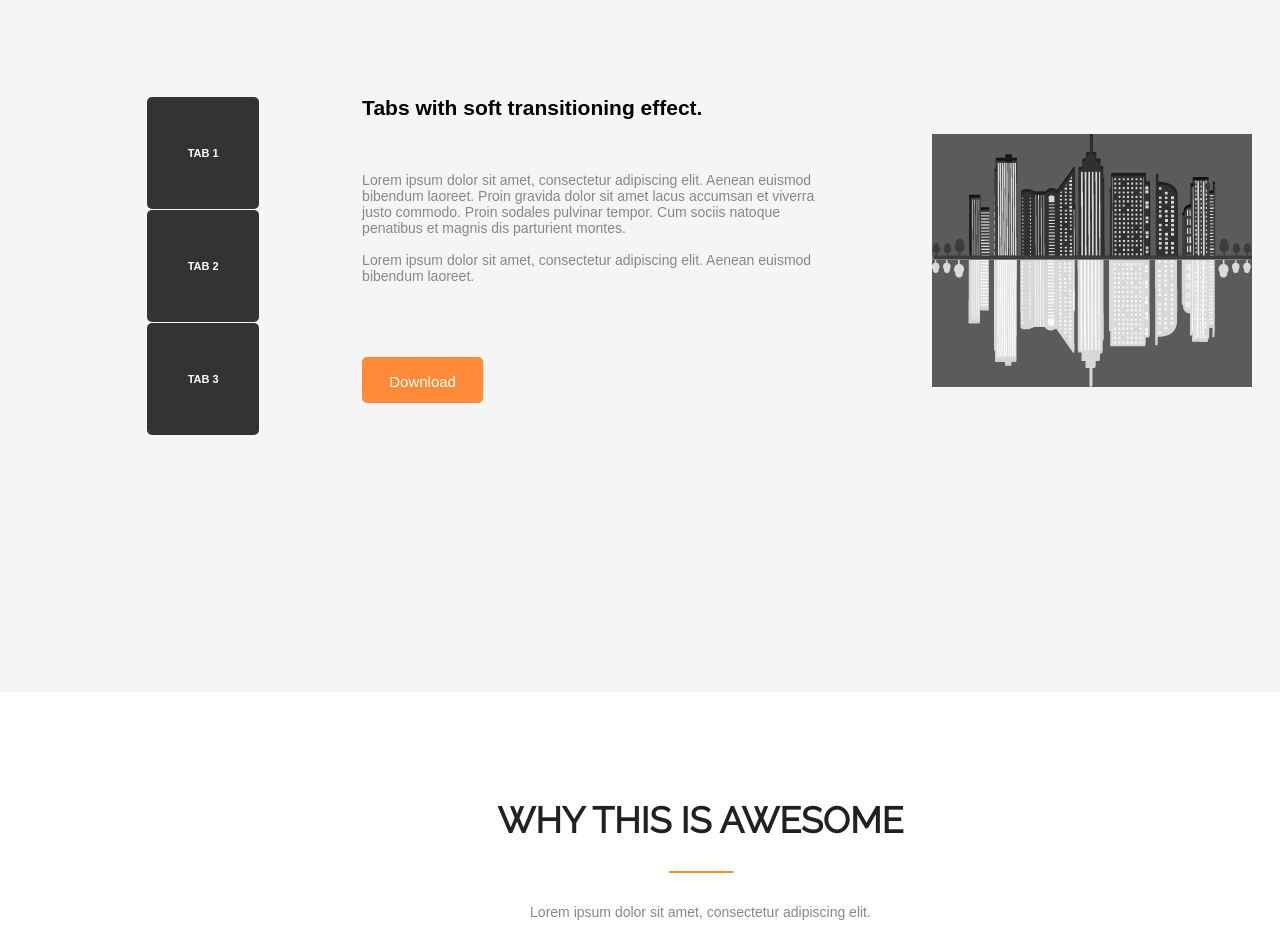
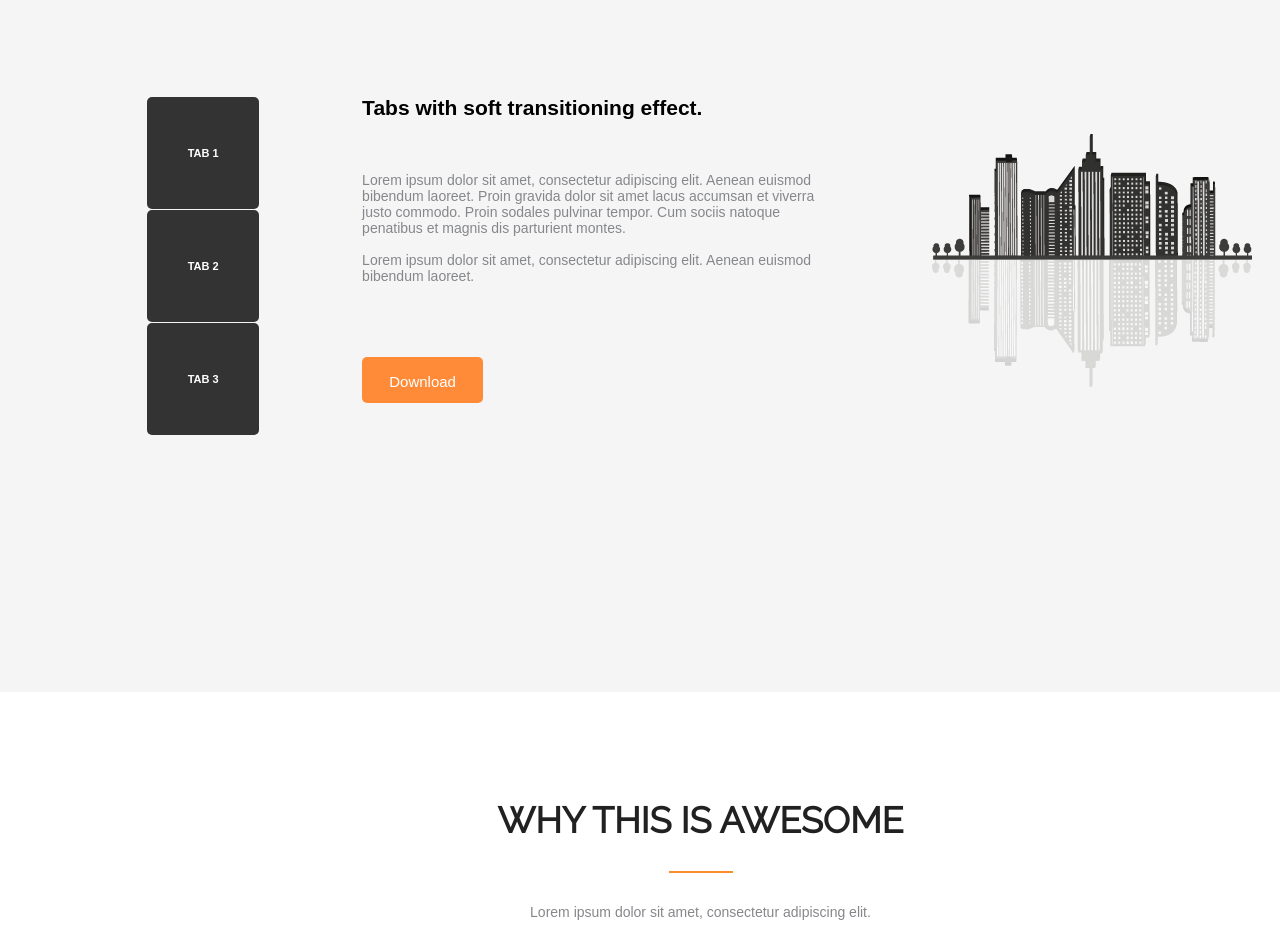
Before and after one commit to CherkasIvan/AXIT, a plain HTML site: page index.html in a window 1280 px wide. Shown: the part 880-1811 px from the top of the page. Drawn offline with nearby package versions, Linux system fonts and the light colour scheme.

Commit message:
Add files via upload

```diff
--- a/style/main.css
+++ b/style/main.css
@@ -351,7 +351,7 @@ a.rss {
 }
 
 .tabs-page_picture {
-  background-image: url('/img/tabs_city.png'), linear-gradient(rgba(26,26,26,0.7),rgba(26,26,26,0.7));
+  background-image: url('/img/tabs_city.png');
   background-repeat: no-repeat;
   height: 253px;
   width: 320px;
```
